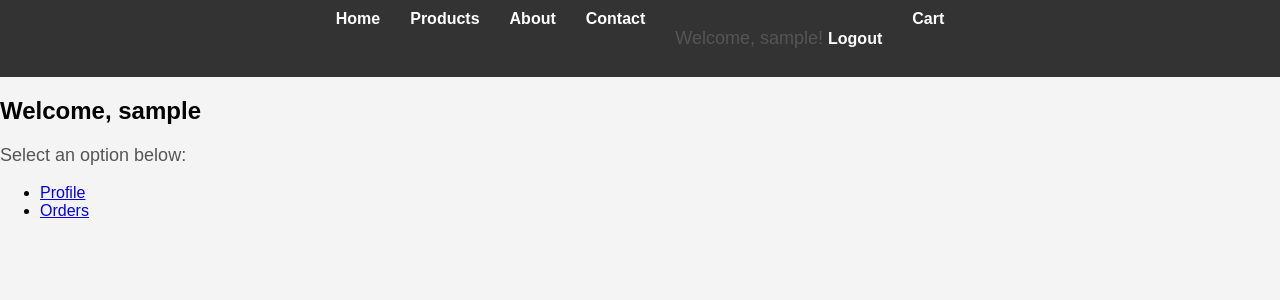
After one commit to anageguchadze/online-shop-ADAO, a Django app: page /dashboard/ in a window 1280 px wide. The commit adds this page. Shown: the top 300 px of the page. Run offline with Django 5.2, Linux system fonts and the light colour scheme; the visitor is signed in with stand-in values (Sample User, id 1).

```diff
--- a/adao_app/models.py
+++ b/adao_app/models.py
@@ -19,8 +19,8 @@ class Product(models.Model):
 
 class UserProfile(models.Model):
     user = models.OneToOneField(User, on_delete=models.CASCADE)
-    first_name = models.CharField(max_length=100)
-    last_name = models.CharField(max_length=100)
+    first_name = models.CharField(max_length=100, blank=True, null=True)  # Allow blank or null
+    last_name = models.CharField(max_length=100, blank=True, null=True)   # Allow blank or null
     phone_number = models.CharField(max_length=9, blank=True, null=True)
     street = models.CharField(max_length=255, blank=True, null=True)
     house_number = models.CharField(max_length=10, blank=True, null=True)
--- /dev/null
+++ b/adao_app/templates/adao_app/dashboard.html
@@ -0,0 +1,10 @@
+{% extends 'base.html' %}
+
+{% block content %}
+    <h2>Welcome, {{ user.username }}</h2>
+    <p>Select an option below:</p>
+    <ul>
+        <li><a href="{% url 'profile' %}">Profile</a></li>
+        <li><a href="{% url 'orders' %}">Orders</a></li>
+    </ul>
+{% endblock %}
--- /dev/null
+++ b/adao_app/templates/adao_app/orders.html
@@ -0,0 +1,6 @@
+{% extends 'base.html' %}
+
+{% block content %}
+    <h2>Your Orders</h2>
+    <p>Here you can view all your past orders.</p>
+{% endblock %}
--- a/adao_app/templates/base.html
+++ b/adao_app/templates/base.html
@@ -9,7 +9,6 @@
 </head>
 <body>
     <header>
-        <!-- ნავბარი -->
         <nav>
             <ul>
                 <li><a href="{% url 'index' %}" {% if request.path == '/' %}class="active"{% endif %}>Home</a></li>
@@ -27,14 +26,11 @@
             </ul>
         </nav>
     </header>
-
-    <!-- აქ მოდის გვერდის კონტენტი -->
     <main>
         {% block content %}{% endblock %}
     </main>
 
     <footer>
-        <!-- ფუტერი ან სხვა ზოგადი ელემენტები -->
     </footer>
 </body>
 </html>
--- a/adao_app/urls.py
+++ b/adao_app/urls.py
@@ -10,4 +10,8 @@ urlpatterns = [
     path('cart/', views.cart, name='cart'),
     path('logout/', views.logout_view, name='logout'),
     path('register/', views.register, name='register'),
+    # path('profile/edit/', views.edit_profile, name='edit_profile'),
+    path('dashboard/', views.dashboard_view, name='dashboard'),
+    path('profile/', views.profile_view, name='profile'),
+    path('orders/', views.orders_view, name='orders'),
 ]
--- a/adao_app/views.py
+++ b/adao_app/views.py
@@ -1,34 +1,85 @@
-from django.shortcuts import render
-from .models import Product
+from .models import Product, UserProfile
 from django.contrib.auth import authenticate, login
 from django.shortcuts import render, redirect
 from django.contrib import messages
 from django.contrib.auth.forms import UserCreationForm
 from django.contrib.auth import logout
 from django.contrib.auth.models import User
-from .forms import CustomUserCreationForm
+from .forms import CustomUserCreationForm, UserProfileForm
+from django.contrib.auth.decorators import login_required
 
 
 def login_view(request):
     if request.method == 'POST':
-        email = request.POST['email']  # ელ. ფოსტის მიღება
-        password = request.POST['password']  # პაროლი
-
-        # ელ. ფოსტის მიხედვით მოძებნე მომხმარებელი
+        email = request.POST['email']
+        password = request.POST['password']
         try:
             user = User.objects.get(email=email)
         except User.DoesNotExist:
             user = None
 
-        # თუ მომხმარებელი მოიძებნა, დაამოწმე პაროლი
         if user is not None and user.check_password(password):
             login(request, user)
             messages.success(request, "Successfully logged in!")
-            return redirect('index')  # გადამისამართება მთავარ გვერდზე
+            return redirect('dashboard')  # გადამისამართება დეშბორდზე
         else:
             messages.error(request, "Invalid email or password.")
+    return render(request, 'adao_app/login.html')
 
-    return render(request, 'adao_app/login.html')  # ლოგინის გვერდის გაშვება
+
+@login_required
+def profile_view(request):
+    # Ensure the profile exists
+    user_profile, created = UserProfile.objects.get_or_create(user=request.user)
+    if created:
+        # If a new profile was created, ensure all fields are empty
+        user_profile.first_name = ''
+        user_profile.last_name = ''
+        user_profile.phone_number = ''
+        user_profile.street = ''
+        user_profile.house_number = ''
+        user_profile.apartment_number = ''
+        user_profile.zip_code = ''
+        user_profile.city = ''
+        user_profile.save()
+
+    if request.method == 'POST':
+        form = UserProfileForm(request.POST, instance=user_profile)
+        if form.is_valid():
+            form.save()
+            messages.success(request, "Profile updated successfully!")
+            return redirect('profile')
+        else:
+            messages.error(request, "Please correct the errors below.")
+    else:
+        form = UserProfileForm(instance=user_profile)
+
+    return render(request, 'adao_app/profile.html', {'form': form})
+
+
+
+@login_required
+def profile(request):
+    try:
+        profile = request.user.profile  # თუ პროფილი არსებობს
+    except UserProfile.DoesNotExist:
+        profile = None  # თუ არ არსებობს, ახალ პროფილზე გადაგვიყვანს
+
+    if request.method == 'POST':
+        form = UserProfileForm(request.POST, instance=profile)
+        if form.is_valid():
+            form.save()  # შენახვა
+            return redirect('profile')  # წარმატებული შენახვის შემდეგ გვერდზე დაბრუნება
+    else:
+        form = UserProfileForm(instance=profile)
+
+    return render(request, 'adao_app/profile.html', {'form': form})
+
+
+@login_required
+def dashboard_view(request):
+    return render(request, 'adao_app/dashboard.html')
+
 
 
 def register(request):
@@ -50,6 +101,11 @@ def register(request):
         form = CustomUserCreationForm()
 
     return render(request, 'adao_app/register.html', {'form': form})
+
+
+@login_required
+def orders_view(request):
+    return render(request, 'adao_app/orders.html')
 
 
 def logout_view(request):
```
Also changed, not shown: adao_app/forms.py (+49 -2 lines), adao_app/templates/adao_app/edit_profile.html (added, +11 -0 lines), adao_app/templates/adao_app/profile.html (added, +28 -0 lines), adao_app/migrations/0003_alter_userprofile_apartment_number_and_more.py (added), adao_app/migrations/0004_alter_userprofile_apartment_number_and_more.py (added), adao_app/migrations/0005_alter_userprofile_apartment_number_and_more.py (added), adao_app/migrations/0006_alter_userprofile_apartment_number_and_more.py (added), adao_app/migrations/0007_alter_userprofile_apartment_number_and_more.py (added), adao_app/migrations/0008_alter_userprofile_city_alter_userprofile_first_name_and_more.py (added).
